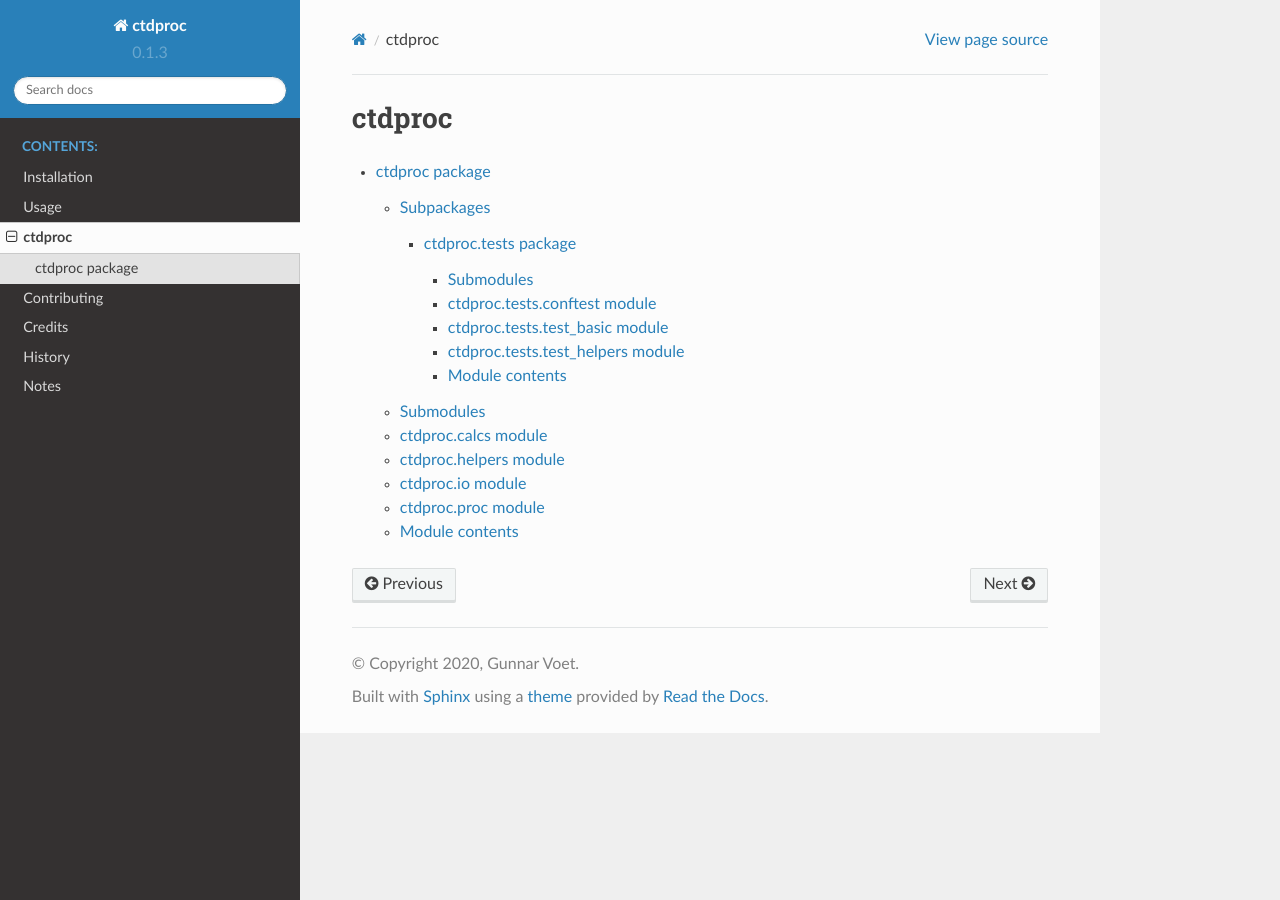
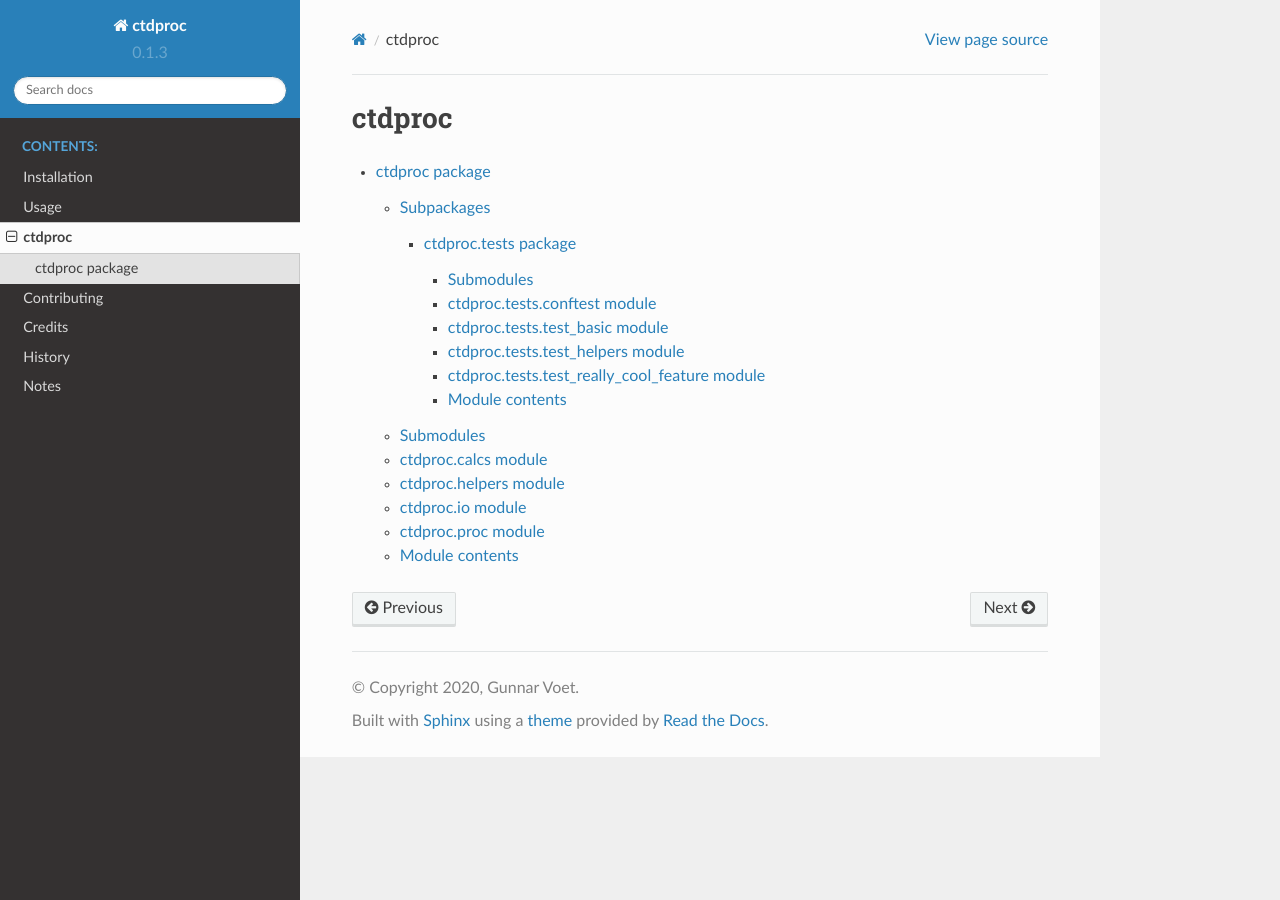
Before and after one commit to gunnarvoet/ctdproc, a Sphinx documentation site: the page built from docs/source/modules.rst, in a window 1280 px wide. Built offline with Sphinx 7.4.7 and the Read the Docs theme 2.0.0, drawn with Linux system fonts in a browser that asks for light colours.

```diff
--- a/HISTORY.rst
+++ b/HISTORY.rst
@@ -12,8 +12,10 @@ Bug Fixes
 ~~~~~~~~~
 * Fix bug in pressure conversion, was missing subtraction of atmospheric pressure.
 
-.. Documentation
-.. ~~~~~~~~~~~~~
+Documentation
+~~~~~~~~~~~~~
+
+* Add contributing guide. Mostly adapting `xarray's contributing guide <http://xarray.pydata.org/en/stable/contributing.html>`_ .
 
 .. Internal Changes
 .. ~~~~~~~~~~~~~~~~
--- a/docs/source/ctdproc.tests.rst
+++ b/docs/source/ctdproc.tests.rst
@@ -28,6 +28,14 @@ ctdproc.tests.test\_helpers module
    :undoc-members:
    :show-inheritance:
 
+ctdproc.tests.test\_really\_cool\_feature module
+------------------------------------------------
+
+.. automodule:: ctdproc.tests.test_really_cool_feature
+   :members:
+   :undoc-members:
+   :show-inheritance:
+
 
 Module contents
 ---------------
```
Also changed, not shown: 2 other files.
